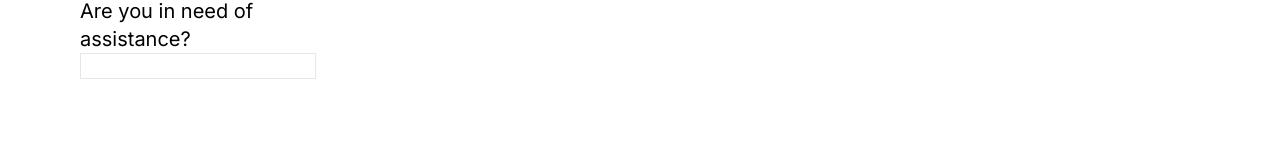
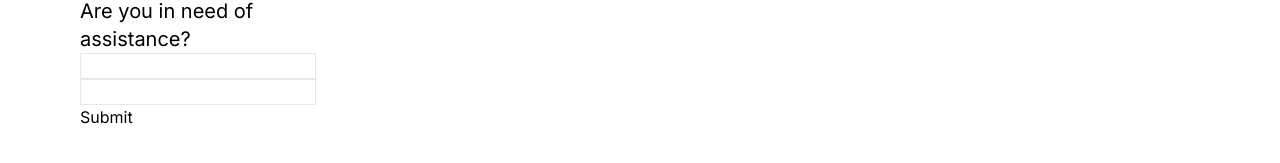
Before and after one commit to knowsblednyahaha/Locomote, a Next.js app: page /contact in a window 1280 px wide. Shown: the part 183-346 px from the top of the page. Built offline with nearby package versions, Linux system fonts and the light colour scheme.

Commit message:
added some button

```diff
--- a/app/components/contact/Contact.tsx
+++ b/app/components/contact/Contact.tsx
@@ -17,7 +17,10 @@ const Contact = () => {
               <input type="text" className="border" />
             </div>
             <div>
-              <input type="text" />
+              <input type="text" className="border" />
+            </div>
+            <div>
+              <button>Submit</button>
             </div>
           </form>
         </div>
```
